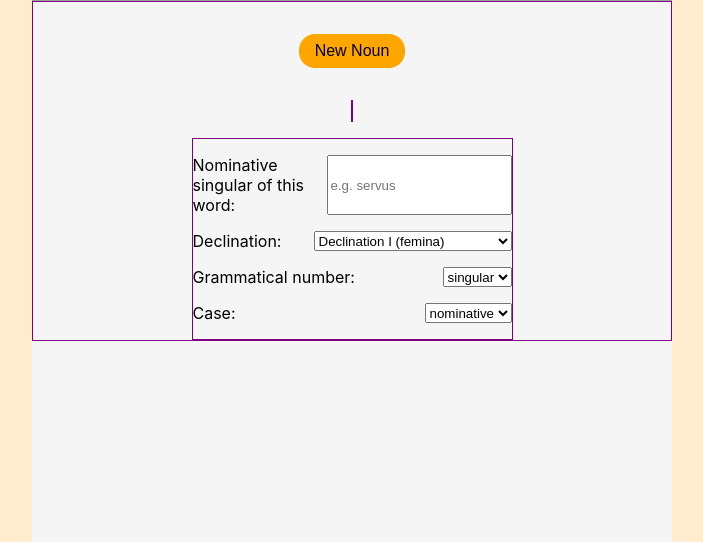
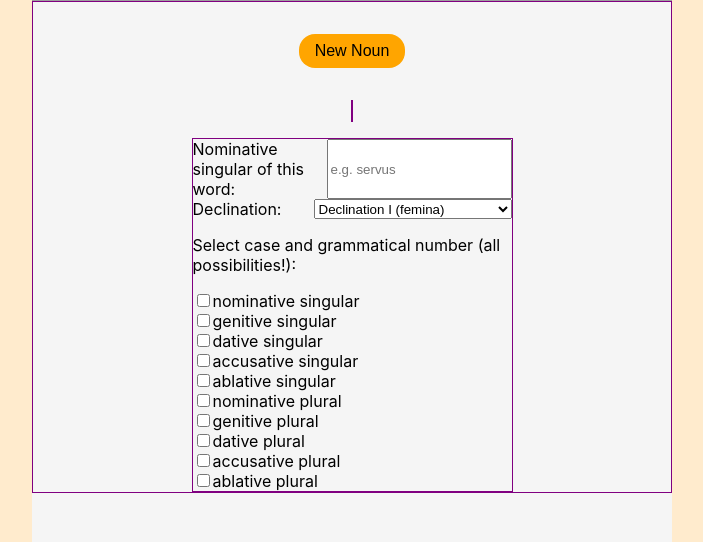
Before and after one commit to alberthuisman/React-Latin-app, a React (Create React App) app: page / in a window 1280 px wide. Shown: the part 79-621 px from the top of the page, without its empty margins (288-991 px from the left). Built offline with nearby package versions, Linux system fonts and the light colour scheme; grey boxes are pictures that could not be loaded; the HTML template or start-up script is replaced by a standard one.

Commit message:
check Cases (attempt 1)

```diff
--- a/public/index.html
+++ b/public/index.html
@@ -24,7 +24,7 @@
       work correctly both with client-side routing and a non-root public URL.
       Learn how to configure a non-root public URL by running `npm run build`.
     -->
-    <title>Practice Latin declination</title>
+    <title>Practice Latin declension</title>
   </head>
   <body>
     <noscript>You need to enable JavaScript to run this app.</noscript>
--- a/src/App.css
+++ b/src/App.css
@@ -53,9 +53,14 @@ form {
     flex-direction: column;
     justify-content: space-evenly;
     margin-top: 16px;
-    height: 200px;
+    min-height: 200px;
     width: 50%;
     border: solid 1px purple;
+}
+
+.case {
+    display: flex;
+    flex-direction: column;
 }
 
 .response {
--- a/src/App.js
+++ b/src/App.js
@@ -9,6 +9,7 @@ function App() {
   const nouns = data;
   const cases = ["nomSg", "genSg", "datSg", "accSg", "ablSg", "nomPl", "genPl", "datPl", "accPl", "ablPl"];
   const [word, setWord] = useState("");
+  const [naamval, setNaamval] = useState("");
 
   const getNoun=()=>{
     let nounIndex = Math.ceil(Math.random()*nouns.length-1);
@@ -18,9 +19,10 @@ function App() {
     let questionField = document.querySelector(".toBeAnalyzed");
     console.log(noun[`${naamval}`]);
     console.log(naamval);
-    console.log(noun['abl-pl']);
+    console.log(noun['ablPl']);
     questionField.innerHTML = noun[`${naamval}`];
     setWord(noun);
+    setNaamval(naamval);
   }
 
   const checkNominative = () => {
@@ -53,10 +55,92 @@ const checkDeclination = () => {
   }
 }
 
+const [checkedState, setCheckedState] = useState(
+  new Array(cases.length).fill(false)
+);
+
+const [checkedCount, setCheckedCount] = useState(0);
+
+const handleOnChange = (position) => {
+  let updatedCheckedState = checkedState.map((item, index) => index === position ? !item : item);
+  setCheckedState(updatedCheckedState);
+  let count = checkedCount;
+  for (let i = 0; i < updatedCheckedState.length; i++) {
+    if (updatedCheckedState[i] === true) {
+      count++
+      setCheckedCount(count);
+    }
+  }
+  console.log(updatedCheckedState)
+  console.log("checked Count = " + checkedCount);
+};
+
+const checkCase = () => {
+  /*let count = 0;
+  for (let i = 0; i < checkedState.length; i++) {
+    if (checkedState[i] === true) {
+      count++
+    }
+  }
+  setCheckedCount(count);*/
+  console.log("count = " + checkedCount);
+  console.log("declination = " + word["declination"]);
+  console.log(naamval);
+  if (word["declination"] == 1) {
+    if (naamval === "nomSg" || naamval === "ablSg") {
+      if (checkedCount === 2 && checkedState[0] === true && checkedState[4] === true) {
+        console.log("cases correctly analyzed");
+      } else {
+        console.log("answer is incorrect or incomplete!")
+      }
+    }
+    else if (naamval === "datPl" || naamval === "ablPl") {
+      if (checkedCount === 2 && checkedState[7] === true && checkedState[9] === true) {
+        console.log("cases correctly analyzed");
+      } else {
+        console.log("answer is incorrect or incomplete!");
+      }
+    }
+
+  }
+}
+
+/*const checkNumber = () => {
+  let numberInput = document.getElementById("number").value;
+  console.log(numberInput);
+  console.log(Object.values(word));
+  let number;
+  let index;
+  for(let i=3; i < word.length; i++) {
+    if (Object.values(word)[i] === question) {
+      index = i;
+      console.log("index = " + index);
+    }
+  }
+  if (index >= 3 && index <= 7) {
+    number = "sg";
+  } else {
+    number = "pl";
+  }
+  if (numberInput === number) {
+    console.log("correct")
+    document.getElementById("number").classList.add("correctInput");
+  } else {
+    console.log("wrong!");
+    document.getElementById("number").classList.remove("correctInput");
+  }
+}*/
+
   return (
     <div className="App">
       <Header />
-      <Maincomponent nouns={nouns} getNoun={getNoun} checkNominative={checkNominative} checkDeclination={checkDeclination}/>
+      <Maincomponent nouns={nouns}
+                     getNoun={getNoun}
+                     checkNominative={checkNominative}
+                     checkDeclination={checkDeclination}
+                     checkedState={checkedState}
+                     handleOnChange={handleOnChange}
+                     checkCase={checkCase}/>
     </div>
   );
 }
--- a/src/components/Maincomponent.js
+++ b/src/components/Maincomponent.js
@@ -1,6 +1,17 @@
 import React from 'react'
 
 export default function Maincomponent(props) {
+  const casesFull=[
+              "nominative singular",
+              "genitive singular",
+              "dative singular",
+              "accusative singular",
+              "ablative singular",
+              "nominative plural",
+              "genitive plural",
+              "dative plural",
+              "accusative plural",
+              "ablative plural"];
 
 
   return (
@@ -24,22 +35,56 @@ export default function Maincomponent(props) {
             <option value="5">Declination V (res)</option>
           </select>
           </div>
-          <div className="number response">
-          <label for="number">Grammatical number:</label>
-          <select id="number" name="number">
-            <option value="sg">singular</option>
-            <option value="pl">plural</option>
-          </select>
+          <div className="case response">
+          <p>Select case and grammatical number (all possibilities!):</p>
+          <div className="casesList">
+            {casesFull.map((item, index) => {
+              return(
+                <div className="case#">
+                  <input
+                  type="checkbox"
+                  id={`custom-checkbox-${index}`}
+                  name={item}
+                  value={item}
+                  checked={props.checkedState[index]}
+                  onChange={() => {props.handleOnChange(index); props.checkCase()}}
+                  />
+                  <label htmlFor={`custom-checkbox-${index}`}>{item}</label>
+                  </div>
+              )
+
+            })}
           </div>
-          <div className="case response">
-          <label for="case">Case:</label>
-          <select id="case" name="case">
-            <option value="nom">nominative</option>
-            <option value="gen">genitive</option>
-            <option value="dat">dative</option>
-            <option value="acc">accusative</option>
-            <option value="abl">ablative</option>
-          </select>
+          {/* <label for="case1">
+            <input type="checkbox" name="case" value="nomSG" id="case1"/>Nominative singular
+          </label>
+          <label for="case2">
+            <input type="checkbox" name="case" value="genSG" id="case2"/>Genitive singular
+          </label>
+          <label for="case3">
+            <input type="checkbox" name="case" value="datSG" id="case3"/>Dative singular
+          </label>
+          <label for="case4">
+            <input type="checkbox" name="case" value="accSG" id="case4"/>Accusative singular
+          </label>
+          <label for="case5">
+            <input type="checkbox" name="case" value="ablSG" id="case5"/>Ablative singular
+          </label>
+          <label for="case6">
+            <input type="checkbox" name="case" value="nomPL" id="case6"/>Nominative plural
+          </label>
+          <label for="case7">
+            <input type="checkbox" name="case" value="genPL" id="case7"/>Genitive plural
+          </label>
+          <label for="case8">
+            <input type="checkbox" name="case" value="datPL" id="case8"/>Dative plural
+          </label>
+          <label for="case9">
+            <input type="checkbox" name="case" value="accPL" id="case9">Accusative plural</input>
+          </label>
+          <label for="case10">
+            <input type="checkbox" name="case" value="ablPL" id="case10">Ablative plural</input>
+  </label>  */}
           </div>
 
         </form>
```
